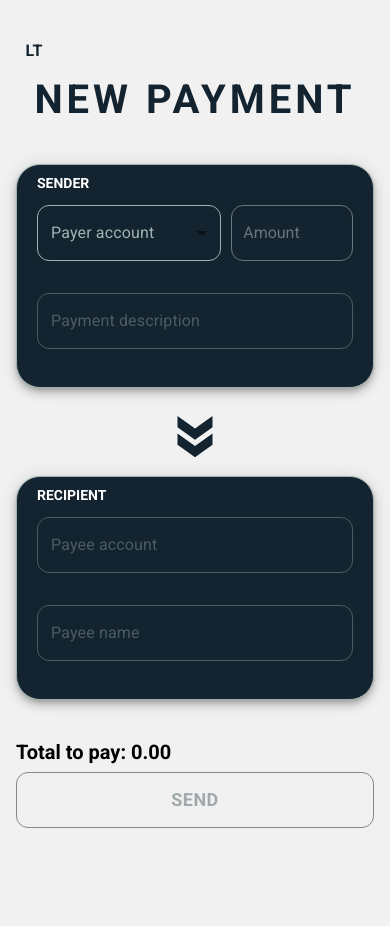
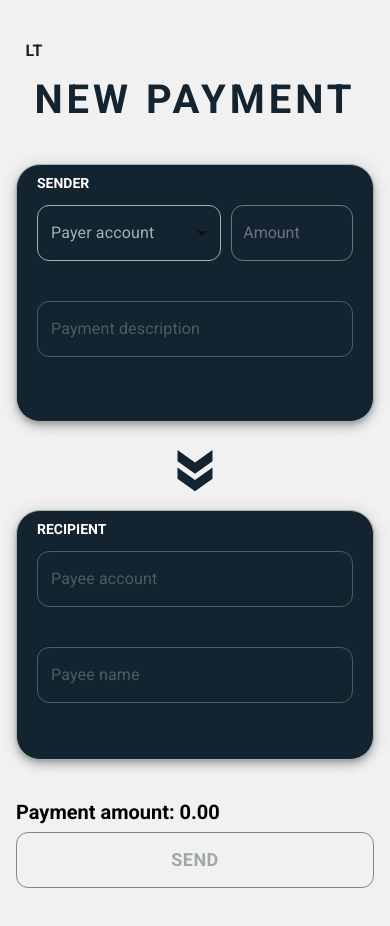
Before and after one commit to pinenetcoder/FormTest, a React (Vite) app: page / in a window 390 px wide. Shown: the top 926 px of the page. Before the commit the page ends 892 px from the top, so only its background shows below. Built offline with nearby package versions, Linux system fonts and the light colour scheme.

Commit message:
Mobile Errors

```diff
--- a/index.html
+++ b/index.html
@@ -7,7 +7,7 @@
     <link rel="preconnect" href="https://fonts.googleapis.com">
     <link rel="preconnect" href="https://fonts.gstatic.com" crossorigin>
     <link href="https://fonts.googleapis.com/css2?family=Lexend:wght@300;400;500;600;700;800&family=Roboto:wght@100;300;400;500;700&display=swap" rel="stylesheet">
-    <title>Direct bank account payment</title>
+    <title>New payment</title>
   </head>
   <body>
     <div id="root"></div>
--- a/src/components/forms/bankTransferForm.tsx
+++ b/src/components/forms/bankTransferForm.tsx
@@ -152,7 +152,12 @@ export const BankTransferForm = () => {
       <StyledCardsStack>
         <StyledPayerBox>
           <StyledPayerBoxTitle>{tate(t, "payerBoxTitle")}</StyledPayerBoxTitle>
-          <Stack flexDirection="row" mb="2rem" gap="10px" position="relative">
+          <StyledAccountLine
+            flexDirection="row"
+            mb="2.5rem"
+            gap="10px"
+            position="relative"
+          >
             <ControllerSelect
               name="payerAccount"
               selectOptions={accounts}
@@ -172,9 +177,9 @@ export const BankTransferForm = () => {
               currentLanguage={currentLanguage}
               label={tate(t, "transferAmountLabel")}
             />
-          </Stack>
+          </StyledAccountLine>
 
-          <Box>
+          <StyledDescBox>
             <ControllerInput
               label={tate(t, "transferPurposeLabel")}
               name="purpose"
@@ -184,14 +189,14 @@ export const BankTransferForm = () => {
               control={control as unknown as Control}
               currentLanguage={currentLanguage}
             />
-          </Box>
+          </StyledDescBox>
         </StyledPayerBox>
 
         <StyledChevronIcon />
 
         <StyledPayerBox>
           <StyledPayerBoxTitle>{tate(t, "payeeBoxTitle")}</StyledPayerBoxTitle>
-          <Box mb="2rem" position="relative">
+          <StyledDescBox mb="2rem" position="relative">
             <ControlledSearch
               height="3.5rem"
               searchAction={payeeAccountInputHandler}
@@ -203,7 +208,7 @@ export const BankTransferForm = () => {
               error={errors?.payeeAccount?.message}
             />
             {aproveAccountIcon && <StyledCheckAccountNumberIcon />}
-          </Box>
+          </StyledDescBox>
 
           <Box mb="2rem">
             <ControllerInput
@@ -345,6 +350,11 @@ const StyledPayerBox = styled(Box)({
   "@media (max-width: 500px)": {
     width: "100%",
   },
+
+  "@media (max-width: 400px)": {
+    height: "unset",
+    minHeight: "224px",
+  },
 });
 
 const StyledCheckAccountNumberIcon = styled(CheckIcon)({
@@ -396,11 +406,13 @@ const StyledLanguageSelector = styled(Box)({
 const StyledDataLine = styled("h5")({
   margin: "0 0 16px 0",
   fontSize: "20px",
+  wordBreak: "break-all",
 
   "@media (max-width: 1050px)": {
     margin: "0 0 8px 0",
   },
 });
+
 const StyledCardsStack = styled(Stack)({
   flexDirection: "row",
   marginBottom: "2rem",
@@ -431,3 +443,15 @@ const StyledDataStack = styled(Stack)({
     width: "100%",
   },
 });
+
+const StyledDescBox = styled(Box)({
+  "@media (max-width: 400px)": {
+    marginBottom: "2.5rem",
+  },
+});
+
+const StyledAccountLine = styled(Stack)({
+  "@media (max-width: 400px)": {
+    marginBottom: "2.5rem",
+  },
+});
--- a/src/components/inputs/ControlledAmmountInput.tsx
+++ b/src/components/inputs/ControlledAmmountInput.tsx
@@ -36,7 +36,7 @@ export const AmmountInput = ({
       render={({ field }) => {
         return (
           <StyledAmountContainer maxWidth="130px">
-            <span className="p-float-label">
+            <StyledAmountError className="p-float-label">
               <InputNumber
                 disabled={disabled}
                 value={field.value || null}
@@ -48,7 +48,7 @@ export const AmmountInput = ({
                 maxFractionDigits={2}
               />
               <label htmlFor="username">{label}</label>
-            </span>
+            </StyledAmountError>
             {getFormErrorMessage(field.name)}
           </StyledAmountContainer>
         );
@@ -105,3 +105,12 @@ const StyledAmountContainer = styled(Stack)({
     },
   },
 });
+
+const StyledAmountError = styled("span")({
+  "& + small": {
+    "@media (max-width: 400px)": {
+      fontSize: "12px",
+      bottom: "-18px",
+    },
+  },
+});
--- a/src/components/inputs/ControlledSearch.tsx
+++ b/src/components/inputs/ControlledSearch.tsx
@@ -71,6 +71,11 @@ const StyledFormInput = styled(TextField)({
   "& .MuiFormHelperText-root": {
     position: "absolute",
     bottom: "-24px",
+
+    "@media (max-width: 400px)": {
+      bottom: "-28px",
+      lineHeight: "12px",
+    },
   },
 
   "& .MuiInputBase-root": {
--- a/src/components/inputs/ControllerInput.tsx
+++ b/src/components/inputs/ControllerInput.tsx
@@ -70,6 +70,11 @@ const StyledFormInput = styled(TextField)({
   "& .MuiFormHelperText-root": {
     position: "absolute",
     bottom: "-24px",
+
+    "@media (max-width: 400px)": {
+      bottom: "-28px",
+      lineHeight: "12px",
+    },
   },
 
   "& .MuiInputBase-root": {
--- a/src/locales/en/common.json
+++ b/src/locales/en/common.json
@@ -21,10 +21,10 @@
     "max75Chars": "Maximum length should be 70 characters or less",
 
     "availableAmmount": "Available amount",
-    "sendersAccount": "Senders Account",
+    "sendersAccount": "Senders account",
     "recipientName": "Recipient name",
     "recipientAccount": "Recipient account",
-    "totalToPay": "Total to pay"
+    "totalToPay": "Payment amount"
 
   }
 }
```
